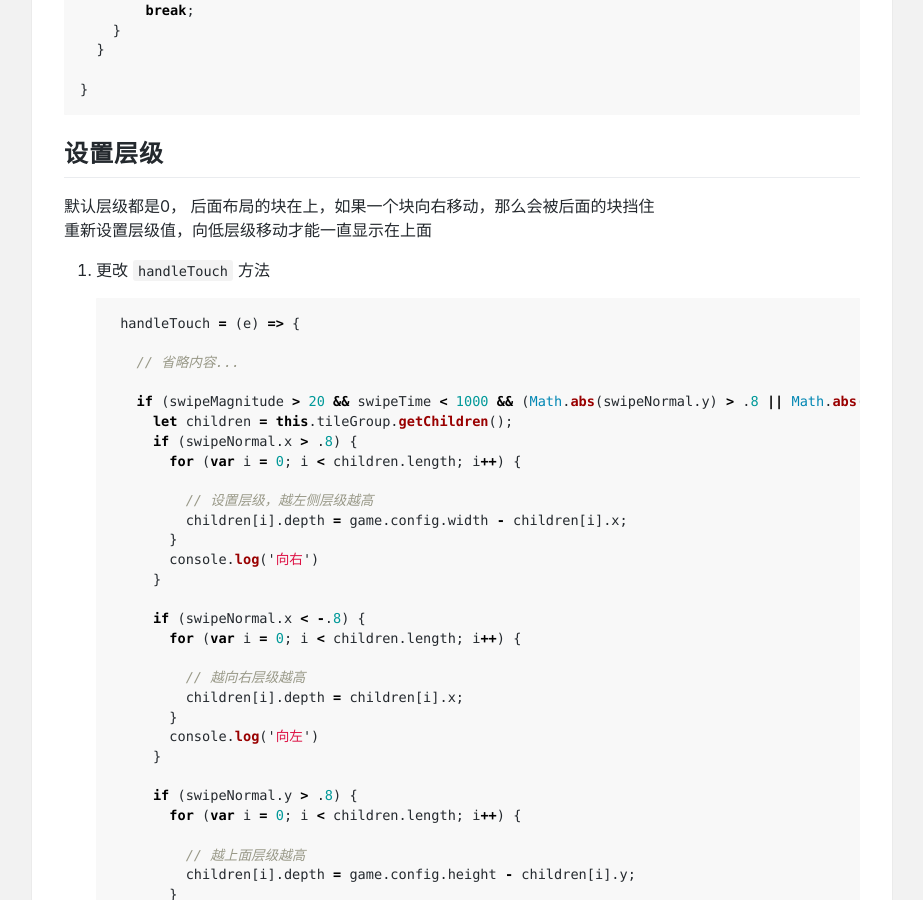
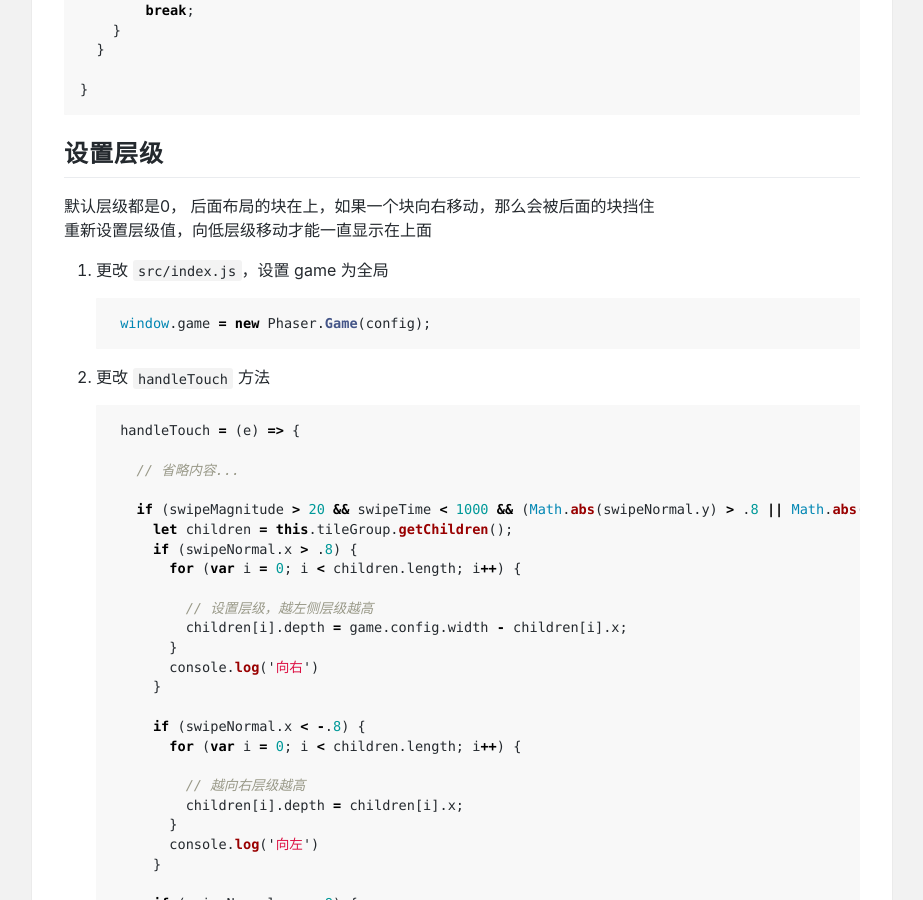
Before and after one commit to chenzilu1990/liurongqing.github.io, a Jekyll site: the page built from _posts/2018-06-22-phaser-2048-3.md, in a window 1280 px wide and 900 px high, scrolled down 3259 px. Shown: the whole window, without its empty margins (178-1101 px from the left). Built offline with Jekyll 4.4.1, drawn with Linux system fonts in a browser that asks for light colours; emoji names are drawn with the system emoji font; comment, search, counter and statistics services are not loaded.

Commit message:
更改game为全局

````diff
--- a/_posts/2018-06-22-phaser-2048-3.md
+++ b/_posts/2018-06-22-phaser-2048-3.md
@@ -162,7 +162,13 @@ class MainScene extends Phaser.Scene {
 默认层级都是0， 后面布局的块在上，如果一个块向右移动，那么会被后面的块挡住 <br>
 重新设置层级值，向低层级移动才能一直显示在上面
 
-1. 更改 `handleTouch` 方法
+1. 更改 `src/index.js`，设置 game 为全局
+
+    ```javascript
+    window.game = new Phaser.Game(config);
+    ```
+
+2. 更改 `handleTouch` 方法
 
     ```javascript
     handleTouch = (e) => {
````
Also changed, not shown: other parts of _posts/2018-06-22-phaser-2048-3.md (+1 -1 lines).
